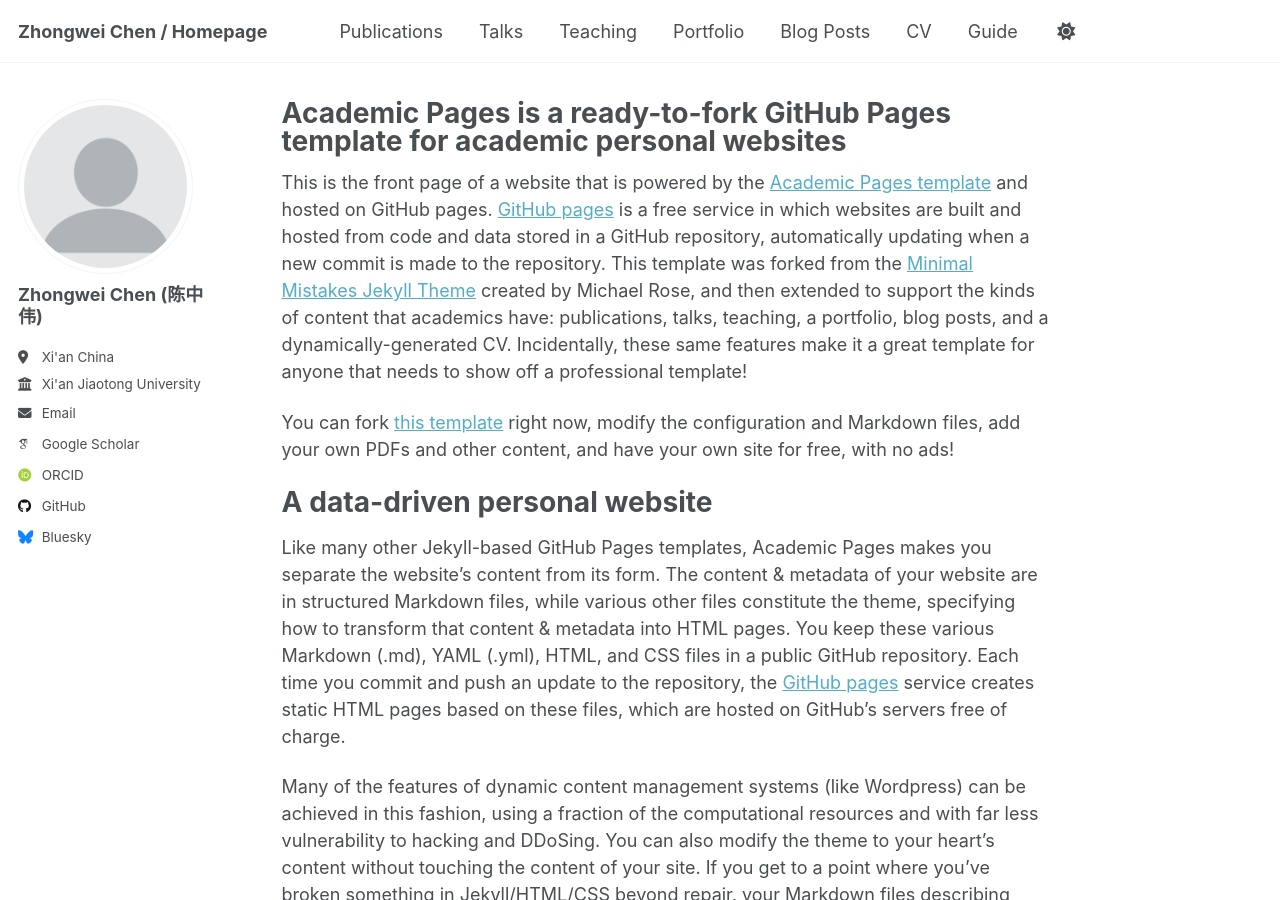
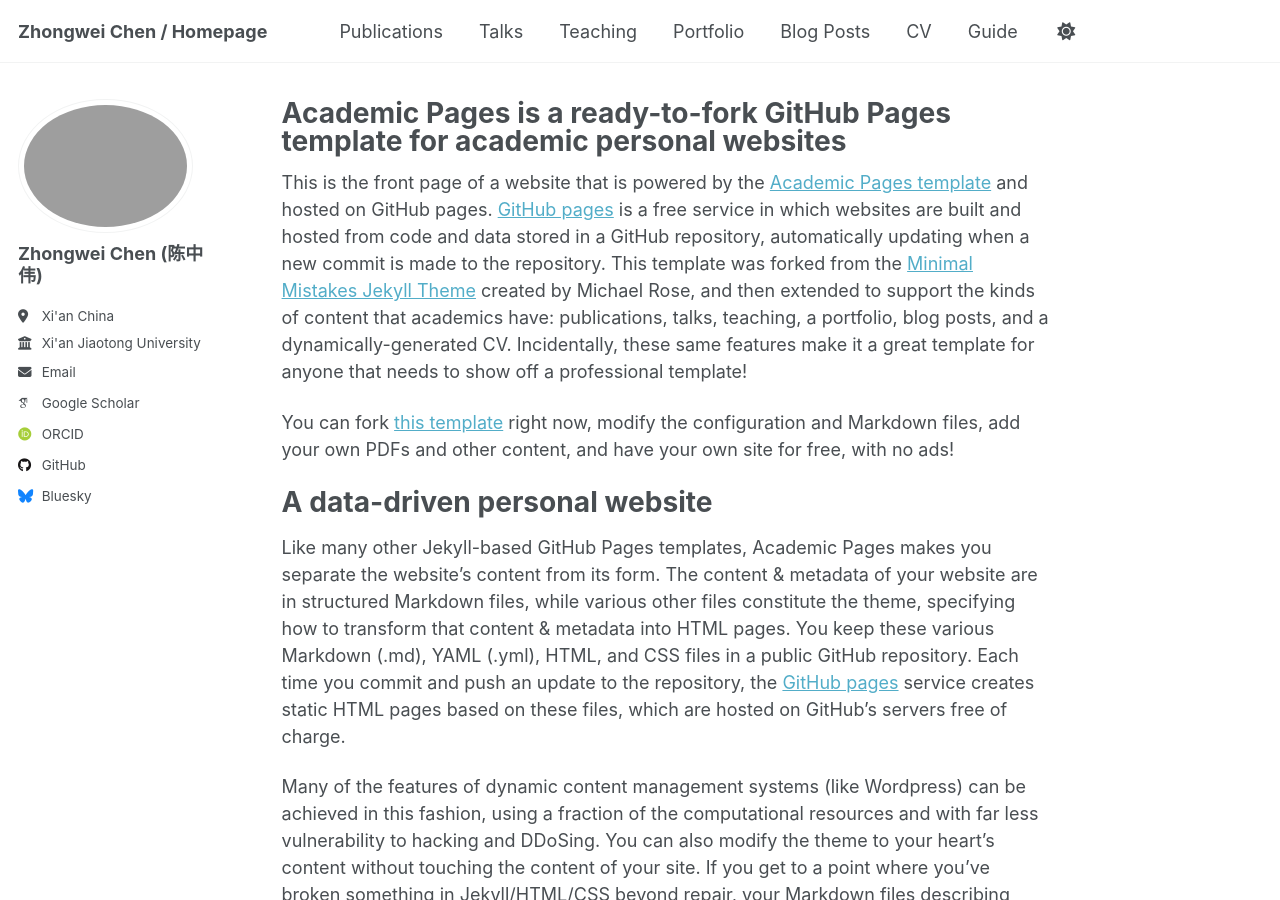
Before and after one commit to ISChenawei/ISChenawei.github.io, a Jekyll site: the page built from _pages/about.md, in a window 1280 px wide and 900 px high. Built offline with Jekyll 4.4.1, drawn with Linux system fonts in a browser that asks for light colours; some web fonts are replaced; a script that is not in the unit is left out.

Commit message:
Update _config.yml

```diff
--- a/_config.yml
+++ b/_config.yml
@@ -23,7 +23,7 @@ repository               : "academicpages/academicpages.github.io"
 #               Additional customization can be done by editing /_includes/author-profile.html
 author:
   # Biographic information
-  avatar           : "profile.png"
+  avatar           : "A1.png"
   name             : "Zhongwei Chen (陈中伟)"
   pronouns         : # example: "she/her"
   bio              : ""
```
